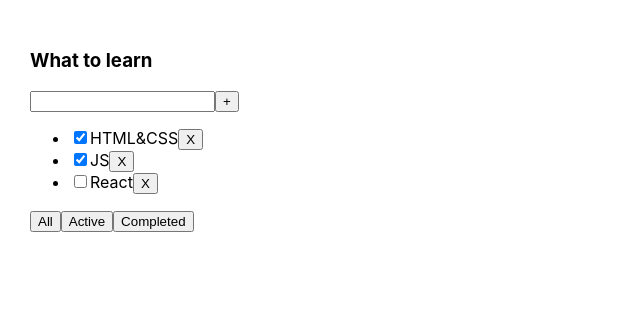
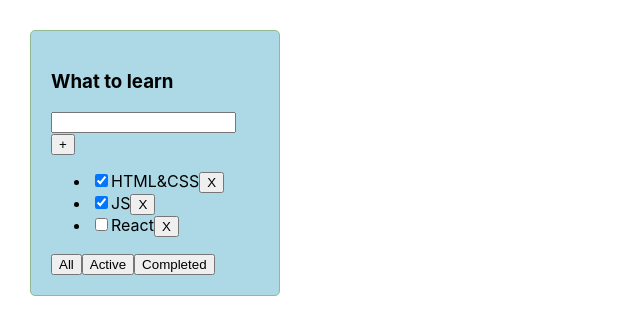
Before and after one commit to Grammeri/TDL_updated_1, a React (Create React App) app: page / in a window 1280 px wide. Shown: the top 334 px of the page, without its empty margins (0-640 px from the left). Built offline with nearby package versions, Linux system fonts and the light colour scheme.

Commit message:
useState decomposition

```diff
--- a/src/App.css
+++ b/src/App.css
@@ -1,4 +1,5 @@
 .App {
+  width:300px;
   padding: 30px;
   display: flex;
 }
@@ -6,3 +7,10 @@
 .App > div {
   margin-right: 50px;
 }
+
+.todolist{
+  border: 1px solid darkseagreen;
+  border-radius: 5px;
+  padding: 20px;
+  background-color: lightblue;
+}
--- a/src/App.tsx
+++ b/src/App.tsx
@@ -1,44 +1,40 @@
-import React, {useState} from "react";
+import React from "react";
 import "./App.css"
 import {taskType, Todolist} from "./Todolist";
 
 export type FilterValues = "all" | "active" | "completed"
 
-
 const App = () => {
-
-    let[tasks,setTasks]=useState<Array<taskType>>([
+    const result = React.useState([ //можно не импортировать useState
         {id:1, title:"HTML&CSS", isDone:true},
         {id:2, title:"JS", isDone:true},
         {id:3, title:"React", isDone:false},
-    ])
-    let [filter,setFilter]=useState<FilterValues>("all")
+    ]) // то что вернет функция мы положим в переменную result
+
+        //result[1]() можем записать так, но выглядит странно
+    //result[0] если хотим посмотреть данные
+
+    const setTasks = result[1]
+    const tasks = result[0]
+
+        //За счет деструктуризирующего присваивания получаем:
+
+/*     const [tasks,setTasks]= useState([
+         {id:1, title:"HTML&CSS", isDone:true},
+         {id:2, title:"JS", isDone:true},
+         {id:3, title:"React", isDone:false},
+     ])*/
 
     const removeTask=(taskId:number)=>{
-        //let resultTasks=tasks.filter(f=>f.id!==taskId)
-        //setTasks(resultTasks)
         setTasks(tasks.filter(f=>f.id!==taskId))
-    }
-
-   let filteredTasks = tasks
-    if(filter==="completed") {
-        filteredTasks = tasks.filter(f => !f.isDone)
-    }
-    if(filter==="active") {
-        filteredTasks = tasks.filter(f => f.isDone)
-    }
-    const changeFilter = (value:FilterValues) =>{
-        setFilter(value)
     }
     return (
         <div className={"App"}>
             <Todolist title={"What to learn"}
-                      tasks={filteredTasks}
+                      tasks={tasks}
                       removeTask={removeTask}
-                      changeFilter={changeFilter}
             />
         </div>
     )
 }
-
-export default App //App requires default export only!
+export default App
--- a/src/Todolist.tsx
+++ b/src/Todolist.tsx
@@ -1,23 +1,21 @@
 import React from "react";
-import {FilterValues} from "./App";
+
 
 export type PropsType = {
     title:string
     tasks: Array<taskType>
     removeTask:(taskId:number)=>void
-    changeFilter:(value:FilterValues)=>void
-   }
+}
 
 export type taskType = {
     id:number,
     title: string,
     isDone: boolean,
-
 }
 
 export const Todolist = (props:PropsType) => {
     return (
-        <div>
+        <div className={"todolist"}>
             <div>
                 <div>
                     <h3>{props.title}</h3>
@@ -32,9 +30,9 @@
                         })}
                     </ul>
                 <div>
-                    <button onClick={()=>{props.changeFilter("all")}}>All</button>
-                    <button onClick={()=>{props.changeFilter("active")}}>Active</button>
-                    <button onClick={()=>{props.changeFilter("completed")}}>Completed</button>
+                    <button>All</button>
+                    <button>Active</button>
+                    <button>Completed</button>
 
                 </div>
             </div>
```
